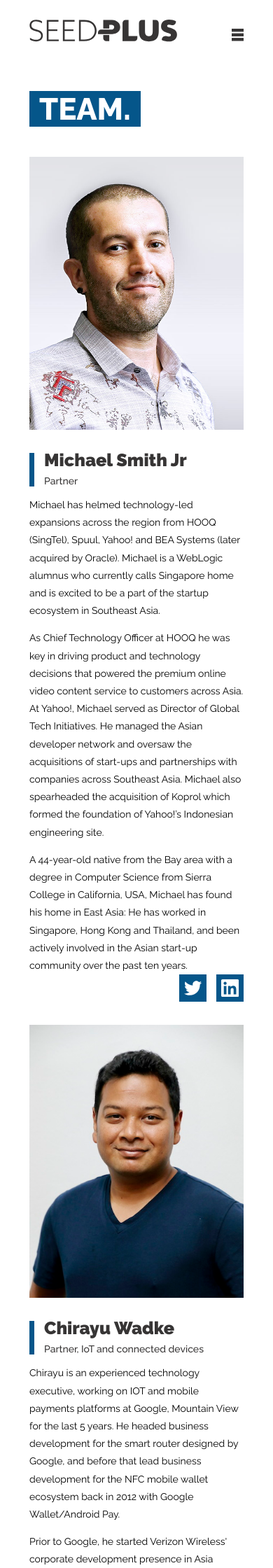
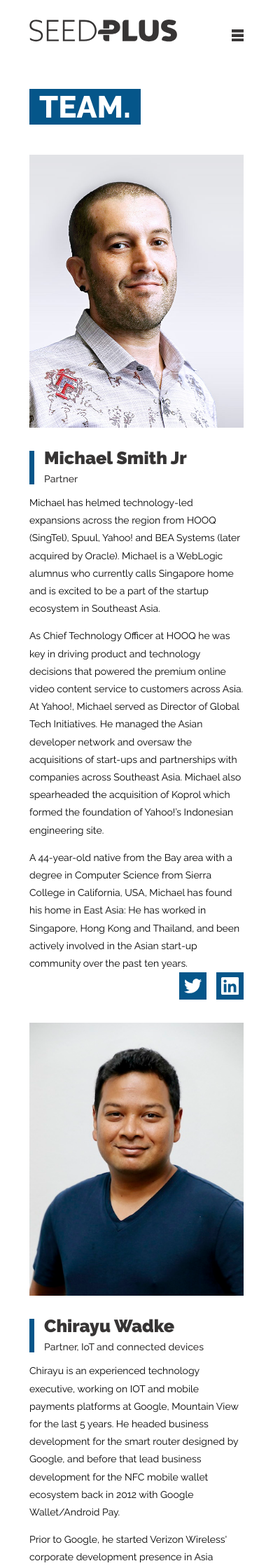
Before and after one commit to SeedPlus/seedplus.github.io, a Jekyll site: the page built from 03_team.html, in a window 390 px wide. Shown: the top 2240 px of the page at 70% size. Built offline with Jekyll 4.4.1, drawn with Linux system fonts in a browser that asks for light colours.

```diff
--- a/02_team.html
+++ b/03_team.html
@@ -9,7 +9,7 @@ permalink: /team/
 </div>
 
 <div class='info-group'>
-  <div class='bio-portrait' style='background-image: url("/images/michael.jpg")'></div>
+  <div class='bio-image bio-portrait' style='background-image: url("/images/michael.jpg"); background-position: 42% 10%'></div>
   <div class='info-item'>
     <h4>Michael Smith Jr</h4>
     <h5>Partner</h5>
@@ -23,7 +23,7 @@ permalink: /team/
   </div>
 </div>
 <div class='info-group'>
-  <div class='bio-portrait' style='background-image: url("/images/chirayu.jpg")'></div>
+  <div class='bio-image bio-portrait' style='background-image: url("/images/chirayu.jpg")'></div>
   <div class='info-item'>
     <h4>Chirayu Wadke</h4>
     <h5>Partner, IoT and connected devices</h5>
@@ -37,7 +37,7 @@ permalink: /team/
   </div>
 </div>
 <div class='info-group'>
-  <div class='bio-portrait' style='background-image: url("/images/tiang.jpg")'></div>
+  <div class='bio-image bio-portrait' style='background-image: url("/images/tiang.jpg")'></div>
   <div class='info-item'>
     <h4>Tiang Lim Foo</h4>
     <h5>Operating Partner</h5>
@@ -51,7 +51,7 @@ permalink: /team/
   </div>
 </div>
 <div class='info-group'>
-  <div class='bio-portrait' style='background-image: url("/images/gabriel.jpg")'></div>
+  <div class='bio-image bio-portrait' style='background-image: url("/images/gabriel.jpg")'></div>
   <div class='info-item'>
     <h4>Gabriel Lundberg</h4>
     <h5>Operating Partner</h5>
--- a/_sass/menu.scss
+++ b/_sass/menu.scss
@@ -23,7 +23,7 @@ $logo-bottom-padding: 1.5rem;
 
   display: block;
   text-align: right;
-  font-size: 1.8rem;
+  font-size: 1.2rem;
   font-weight: 900;
   text-transform: uppercase;
 }
--- a/main.scss
+++ b/main.scss
@@ -8,7 +8,7 @@ $jungle-blue: #05568A;
 $vertical-page-margin: 2rem;
 $horizontal-page-margin: 3rem;
 
-$underline-width: 0.33rem;
+$underline-width: 0.25rem;
 @mixin border-underline($color) {
   border-bottom: $underline-width solid $color;
   transition: border-bottom .1s;
@@ -130,11 +130,23 @@ div.info-sidebar {
   width: 12rem;
 }
 
-div.bio-portrait {
-  flex: 1 2 10rem;
+.bio-image {
+  display: block;
+
+  flex: 0.5 2 5rem;
   margin: 1rem;
   margin-top: 1.35rem;
 
+  background-position: 50% 50%;
+  background-size: contain;
+  background-repeat: no-repeat;
+}
+
+a.bio-image:hover {
+  opacity: 0.8;
+}
+
+div.bio-portrait {
   background-position: 50% 10%;
   background-size: cover;
 }
@@ -153,7 +165,7 @@ div.bio-contact svg {
 }
 
 @media (min-width: 768px) {
-  div.info-group:nth-of-type(2n) > div.bio-portrait {
+  div.info-group:nth-of-type(2n) > .bio-image {
     order: 2;
   }
 }
@@ -171,8 +183,12 @@ div.bio-contact svg {
     flex: 1 0 auto;
   }
 
+  .bio-image {
+    flex: 1 0 auto;
+    height: 8rem;
+  }
+
   div.bio-portrait {
-    flex: 1 0 auto;
     height: 500px;
     height: 100vw;
   }
```
Also changed, not shown: 02_portfolio.html (added, +45 -0 lines), 04_contact.html (renamed from 03_contact.html), 05_sessions.html (renamed from 04_sessions.html), images/portfolio/appknox.svg (added), images/portfolio/evie.svg (added), images/portfolio/homage.svg (added), images/portfolio/moglix.svg (added).
